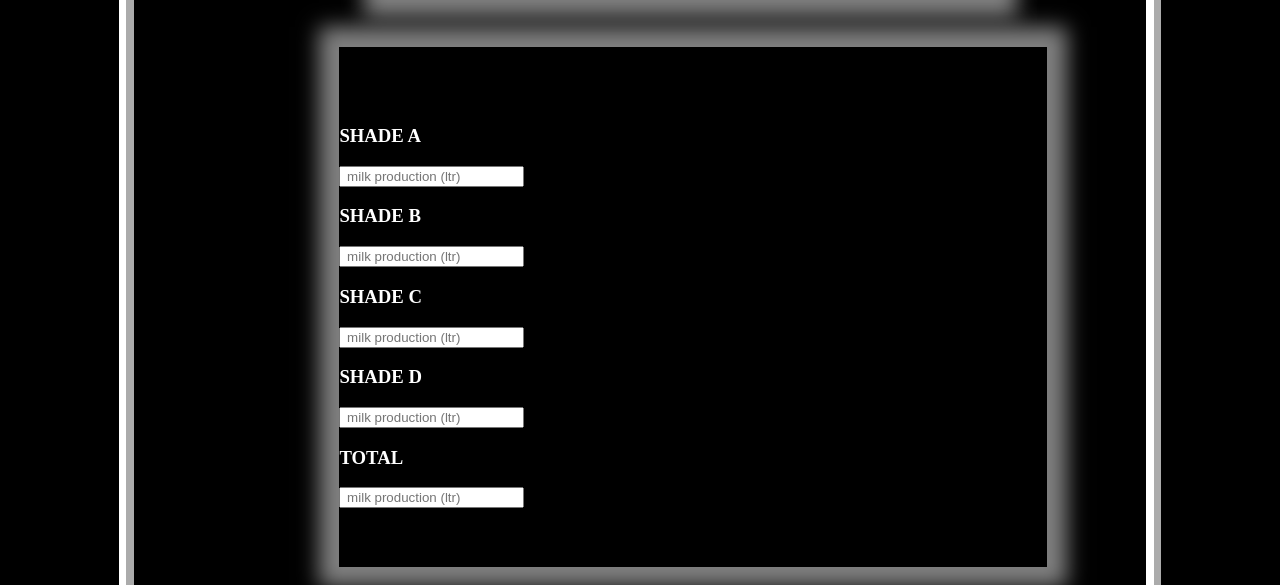
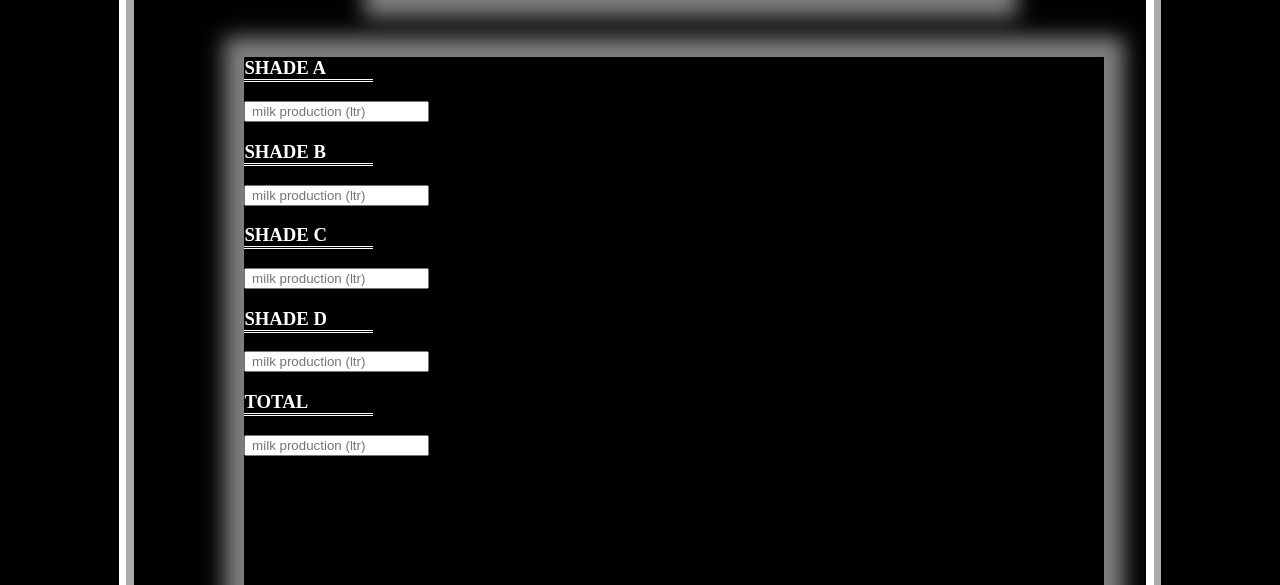
Before and after one commit to Binamin-hussein100/Binamin-hussein100, a plain HTML site: page index.html in a window 1280 px wide. Shown: the part 215-800 px from the top of the page. Drawn offline with Linux system fonts and the light colour scheme.

Commit message:
made changes to the css page

```diff
--- a/index.css
+++ b/index.css
@@ -21,7 +21,7 @@ h1{
 
 .CONTAINER{
     width: 80%;
-    height: 100vh;
+    height: 120vh;
     border: ridge 15px white;
     border-radius: 10px;
 }
@@ -42,9 +42,29 @@ h2{
     box-shadow: 0px 0px 20px 20px grey;
     background-color: black;
     color: white;
-    width: 70%;
-    height: 65vh;
-    margin-left: 205PX;
+    width: 85%;
+    height: 75vh;
+    margin-left: 110PX;
+    margin-top: 60px;
+}
+
+h3{
+    border-bottom: double;
+    color: white;
+    width: 15%;
+}
+
+button{
+    width: 35%;
+    height: 10vh;
+    box-shadow: 0px 0px 20px 20px grey;
+    background-color: black;
+    color: white;
+}
+
+.days{
     margin-top: 50px;
-    align-content: center;
+    position: relative;
+    left: 640px;
+    bottom: 430px;
 }
```
